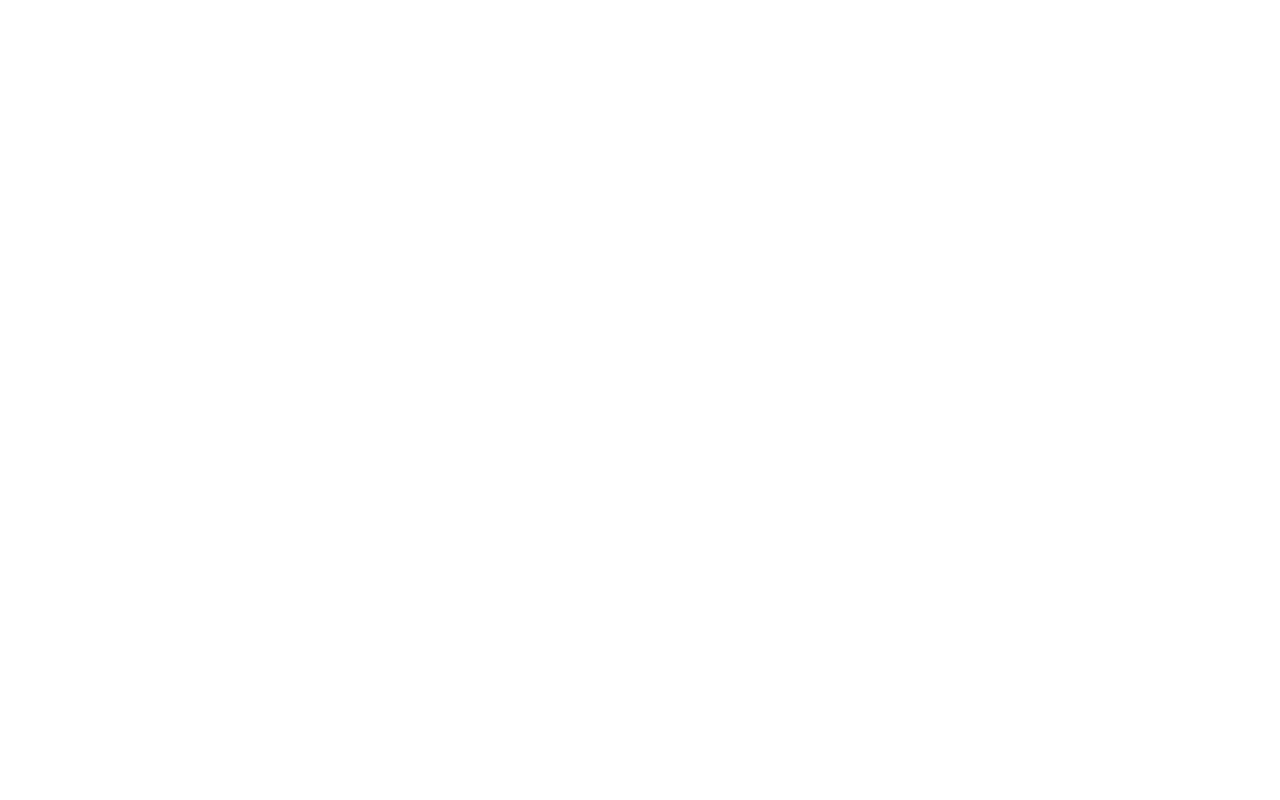
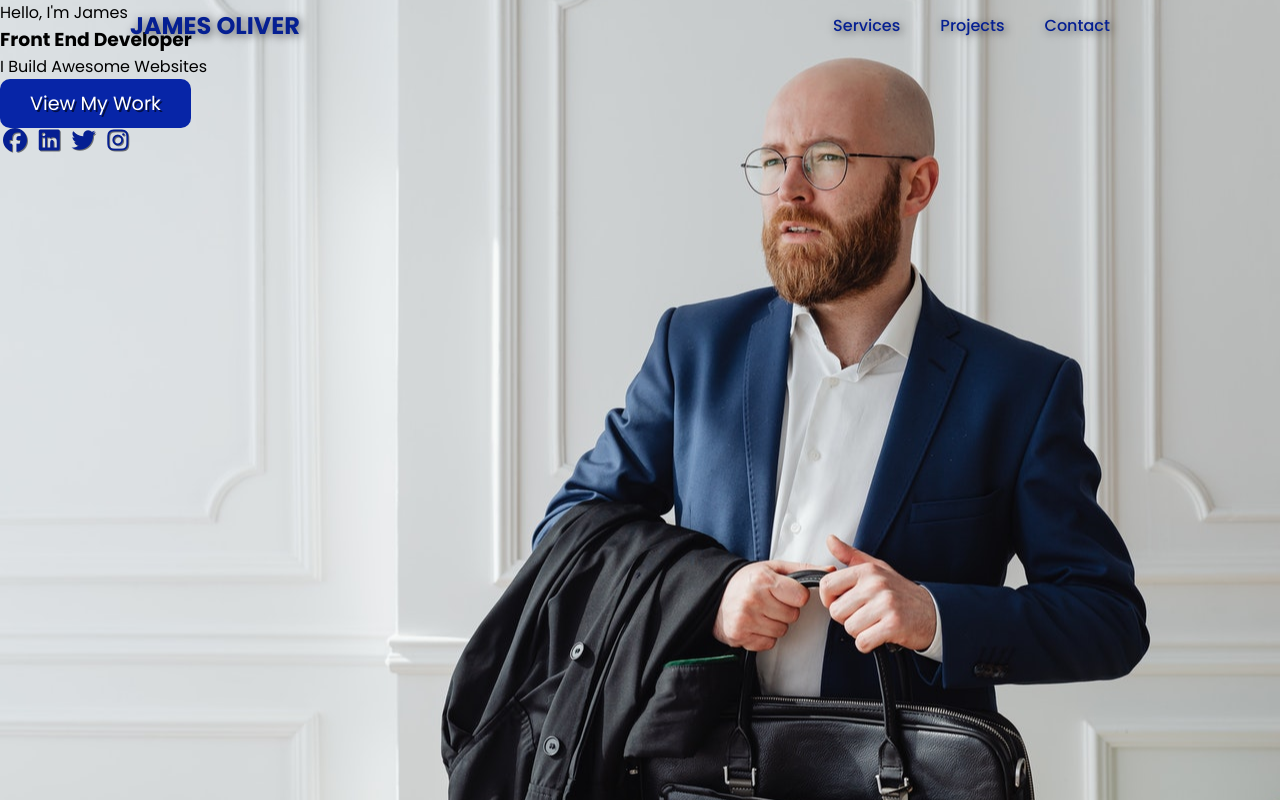
Before and after one commit to esraaabdelhaye/Portfolio_Website, a plain HTML site: page index.html in a window 1280 px wide. Drawn offline with Linux system fonts and the light colour scheme.

Commit message:
First Day Done

```diff
--- a/index.css
+++ b/index.css
@@ -1,5 +1,82 @@
+@import url('https://fonts.googleapis.com/css2?family=Poppins:ital,wght@0,100;0,200;0,300;0,400;0,500;0,600;0,700;0,800;0,900;1,100;1,200;1,300;1,400;1,500;1,600;1,700;1,800;1,900&display=swap');
+
 *{
     box-sizing: border-box;
     margin: 0;
     padding: 0;
+    font-family: 'Poppins', sans-serif;
+    scroll-behavior: smooth;
 }
+
+header{
+    /* background-color: transparent; */
+    transition: .5s;
+    z-index: 100;
+    position: fixed;
+    width: 100%;
+    display: flex;
+    justify-content: space-between;
+    align-items: center;
+    height: 50px;
+    padding:10px 130px ;
+}
+
+.navigation{
+    display: flex;
+    width: 35%;
+    justify-content: space-evenly;
+    height: 100%;
+    align-items: center;
+}
+
+header a {
+    color:#051f92;
+    text-decoration: none;
+    font-size: 1em;
+    font-weight: 500;
+    transition: .3s;
+    text-shadow: 2px 2px 10px rgba(0, 0, 0, 0.6);
+}
+
+.logo{
+    font-size: 1.5em;
+    font-weight: 700;
+    text-transform: uppercase;
+}
+
+.navigation a:hover{
+    color: #05076b;
+}
+
+.main{
+    width: 100%;
+    height: 100vh;
+    background-image: url(./assets/pexels-karolina-grabowska-7875838.jpg);
+    background-size: cover;
+    background-attachment: fixed;
+    background-position:center;
+}
+
+.main button{
+    color: white;
+    background-color: #0725a7;
+    padding: 10px 30px;
+    border-radius: 10px;
+    border: none;
+    font-size: 1.2em;
+    transition: .3s ;
+    text-align: center;
+    text-shadow: 2px 2px 0px rgba(0, 0, 0, 0.6);
+}
+
+.main button:hover{
+    transform: scale(1.05);
+    background-color: #010236;
+}
+
+.fab{
+    color: #051f92;
+    font-size: 1.5rem;
+    text-shadow: 1px 1px 0px rgba(0, 0, 0, 0.5);
+    cursor: pointer;
+}
--- a/index.html
+++ b/index.html
@@ -6,9 +6,30 @@
     <meta name="viewport" content="width=device-width, initial-scale=1.0">
     <title>Portfolio Website</title>
     <link rel="stylesheet" href="./index.css"/>
+    <link rel="stylesheet" href="./fontawesome-free-6.0.0-web/css/all.css"/>
     <link rel="icon" href="./assets/portfolio.svg"/>
 </head>
 <body>
-
+    <header class="header">
+        <a href="#" class="logo">James Oliver</a> <!-- James Oliver  -->
+        <nav class="navigation">
+            <a href="#services">Services</a>
+            <a href="#projects">Projects</a>
+            <a href="#contact">Contact</a>
+        </nav>
+    </header>
+    <section class='main'>
+        <p>Hello, I'm James</p>
+        <h3>Front End Developer</h3>
+        <p>I Build Awesome Websites</p>
+        <button>View My Work</button>
+        <div class="social-media-icons">
+            <i class="fab fa-facebook"></i>
+            <i class="fab fa-linkedin"></i>
+            <i class="fab fa-twitter"></i>
+            <i class="fab fa-instagram"></i>
+        </div>
+    </section>
+    <script src="./index.js"></script>
 </body>
 </html>
--- /dev/null
+++ b/index.js
@@ -0,0 +1,8 @@
+const Header = document.querySelector('.header')
+
+window.addEventListener('scroll', ()=> changeNavColor(window.scrollY))
+
+function changeNavColor(scrollY){
+    const Color = scrollY >=200? '#f0f0f0' : 'transparent';
+    Header.style.backgroundColor= Color;
+}
```
Also changed, not shown: assets/pexels-andrea-piacquadio-840996.jpg (added), assets/pexels-karolina-grabowska-7875838.jpg (added), 1 other file.
